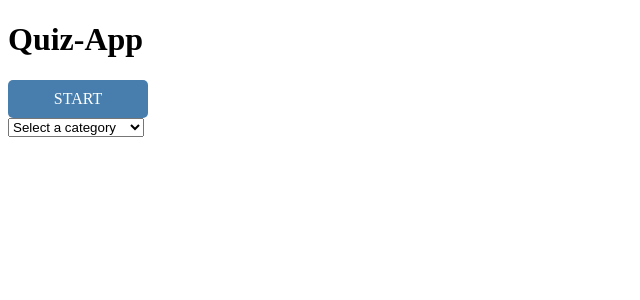
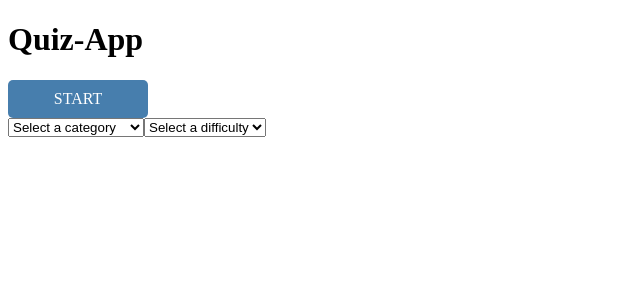
Before and after one commit to Fe-Re/Quiz-App, a React (Vite) app: page / in a window 1280 px wide. Shown: the top 300 px of the page, without its empty margins (0-640 px from the left). Built offline with nearby package versions, Linux system fonts and the light colour scheme; no server answers.

Commit message:
Add difficulty selection to StartMenu and update related components

```diff
--- a/src/App.jsx
+++ b/src/App.jsx
@@ -5,14 +5,19 @@ import { StartMenu } from "./StartMenu";
 export default function App() {
   const [questionAnswer, setQuestionAnswer] = useState([]);
   const [category, setCategory] = useState("ERROR");
+  const [difficulty, setDifficulty] = useState("ERROR");
   const [questionBoxOpen, setQuestionBoxOpen] = useState(false);
   const [startMenuOpen, setStartMenuOpen] = useState(true);
 
   useEffect(() => {
+    const categoryQuery = category === "" ? "" : `?categories=${category}`;
+    const difficultyQuery =
+      difficulty === ""
+        ? ""
+        : `${category === "" ? "?" : "&"}difficulties=${difficulty}`;
+
     fetch(
-      `https://the-trivia-api.com/v2/questions${
-        category === "" ? "" : `?categories=${category}`
-      }`
+      `https://the-trivia-api.com/v2/questions${categoryQuery}${difficultyQuery}`
     )
       .then((res) => res.json())
       .then((data) => {
@@ -20,7 +25,7 @@ export default function App() {
         setQuestionAnswer(data);
       })
       .catch((error) => console.error("Fehler beim Laden der Daten:", error));
-  }, [category]);
+  }, [category, difficulty]);
 
   return (
     <>
@@ -30,6 +35,7 @@ export default function App() {
           onSetQuestionBoxOpen={setQuestionBoxOpen}
           questionAnswer={questionAnswer}
           onSetCategory={setCategory}
+          onSetDifficulty={setDifficulty}
         />
       ) : (
         ""
@@ -40,6 +46,8 @@ export default function App() {
           onSetStartMenuOpen={setStartMenuOpen}
           onSetQuestionBoxOpen={setQuestionBoxOpen}
           category={category}
+          onSetDifficulty={setDifficulty}
+          difficulty={difficulty}
         />
       ) : (
         ""
--- a/src/QuestionBox.jsx
+++ b/src/QuestionBox.jsx
@@ -15,6 +15,7 @@ export function QuestionBox({
     onSetStartMenuOpen: PropTypes.func.isRequired,
     onSetQuestionBoxOpen: PropTypes.func.isRequired,
     onSetCategory: PropTypes.func.isRequired,
+    difficulty: PropTypes.string.isRequired,
   };
 
   const currentQuestion = questionAnswer[currentQuestionIndex];
@@ -58,6 +59,12 @@ export function QuestionBox({
             ? currentQuestion.category.toUpperCase().replace(/_/g, " ")
             : "Lade Kategorie..."}
         </h2>
+        <h3>
+          {currentQuestion
+            ? currentQuestion.difficulty.charAt(0).toUpperCase() +
+              currentQuestion.difficulty.slice(1)
+            : "Lade Schwierigkeitsgrad..."}
+        </h3>
         <div className="question">
           {currentQuestion ? currentQuestion.question.text : "Lade Frage..."}
         </div>
--- a/src/StartMenu.jsx
+++ b/src/StartMenu.jsx
@@ -5,6 +5,8 @@ export function StartMenu({
   onSetStartMenuOpen,
   onSetQuestionBoxOpen,
   category,
+  onSetDifficulty,
+  difficulty,
 }) {
   function changeCategory(selection) {
     onSetCategory(selection);
@@ -17,11 +19,17 @@ export function StartMenu({
     questionBoxOpen: PropTypes.bool.isRequired,
     onSetQuestionBoxOpen: PropTypes.func.isRequired,
     category: PropTypes.string.isRequired,
+    onSetDifficulty: PropTypes.func.isRequired,
+    difficulty: PropTypes.string.isRequired,
   };
 
   function startQuiz() {
-    if (category === "ERROR") {
+    if (category === "ERROR" && difficulty === "ERROR") {
+      alert("Please select a category and a difficulty");
+    } else if (category === "ERROR") {
       alert("Please select a category");
+    } else if (difficulty === "ERROR") {
+      alert("Please select a difficulty");
     } else {
       onSetStartMenuOpen((prev) => !prev);
       onSetQuestionBoxOpen((prev) => !prev);
@@ -50,6 +58,16 @@ export function StartMenu({
         <option value="film_and_tv">Film and television</option>
         <option value="food_and_drink">Food and drink</option>
       </select>
+      <select
+        onChange={(event) => onSetDifficulty(event.target.value)}
+        className="difficulty-select"
+      >
+        <option value="ERROR">Select a difficulty</option>
+        <option value="">Random</option>
+        <option value="easy">Easy</option>
+        <option value="medium">Medium</option>
+        <option value="hard">Hard</option>
+      </select>
     </div>
   );
 }
```
